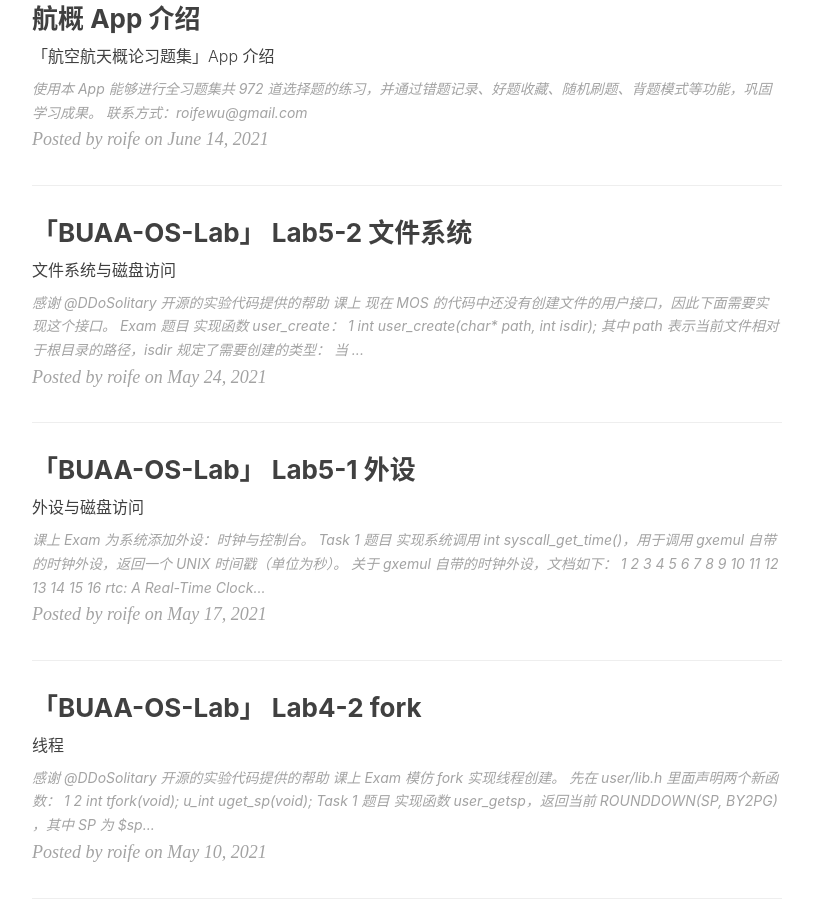
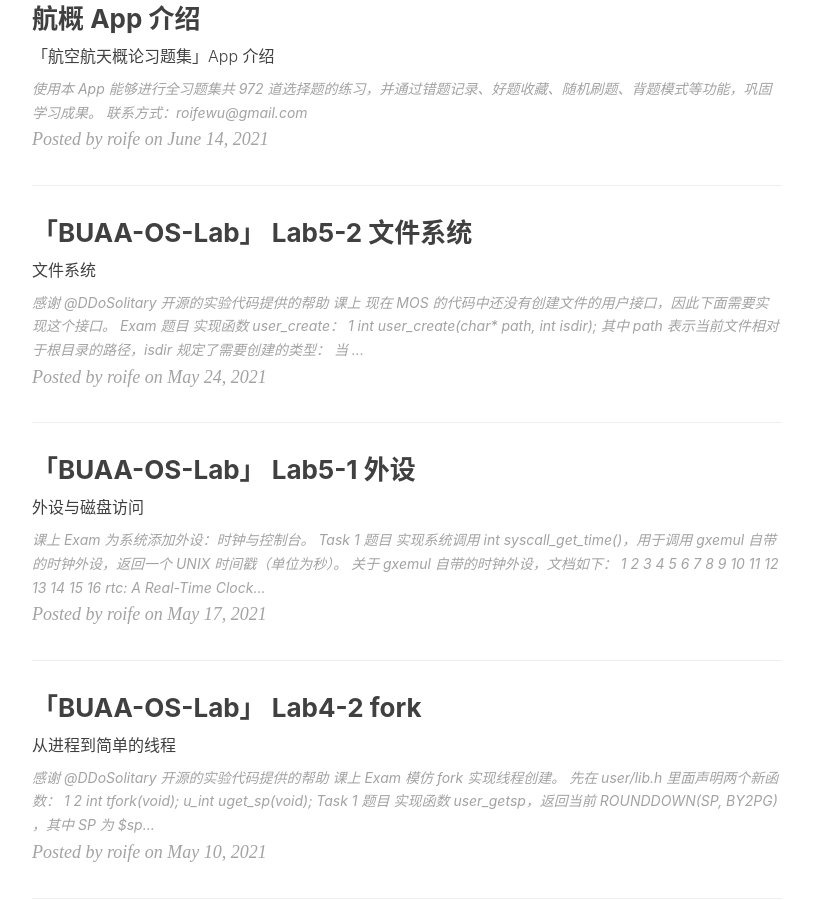
Before and after one commit to LogicLee0902/-LogicLee0902.github.io, a Jekyll site: the page built from index.html, in a window 1280 px wide and 900 px high, scrolled down 1226 px. Shown: the whole window, without its empty margins (233-1046 px from the left). Built offline with Jekyll 4.4.1, drawn with Linux system fonts in a browser that asks for light colours; nearby versions of some CDN libraries; the list of posts is cut into pages by our own code; comment, search, counter and statistics services are not loaded.

Commit message:
fix description

```diff
--- a/_posts/buaa/buaa-os/lab/2021-05-10-buaa-os-lab-lab4-2-fork.md
+++ b/_posts/buaa/buaa-os/lab/2021-05-10-buaa-os-lab-lab4-2-fork.md
@@ -1,7 +1,7 @@
 ---
 layout: "post"
 title: "「BUAA-OS-Lab」 Lab4-2 fork"
-subtitle: "线程"
+subtitle: "从进程到简单的线程"
 author: "roife"
 date: 2021-05-10
 
--- a/_posts/buaa/buaa-os/lab/2021-05-24-buaa-os-lab-lab5-2-file-system.md
+++ b/_posts/buaa/buaa-os/lab/2021-05-24-buaa-os-lab-lab5-2-file-system.md
@@ -1,7 +1,7 @@
 ---
 layout: "post"
 title: "「BUAA-OS-Lab」 Lab5-2 文件系统"
-subtitle: "文件系统与磁盘访问"
+subtitle: "文件系统"
 author: "roife"
 date: 2021-05-24
 
```
